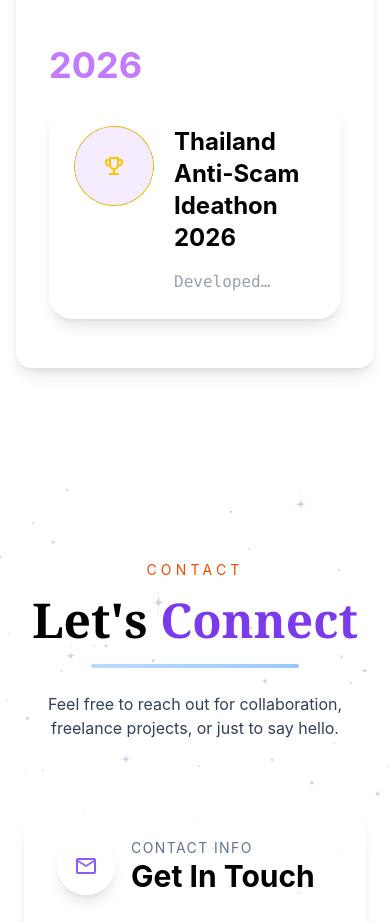
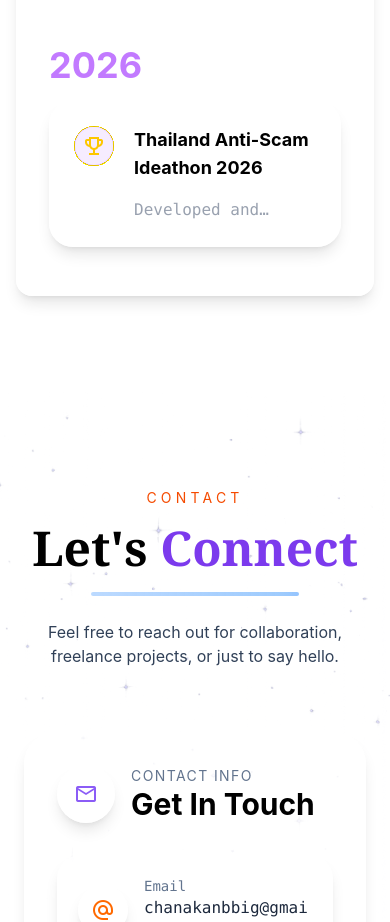
Before and after one commit to Chanakanit/Portfolio, a Vue app: page / in a window 390 px wide. Shown: the part 7640-8562 px from the top of the page. Built offline with nearby package versions, Linux system fonts and the light colour scheme.

Commit message:
Release version 1.2 Fix layout Hero.ue

```diff
--- a/src/components/Activities.vue
+++ b/src/components/Activities.vue
@@ -119,17 +119,17 @@ const filtered = computed(() => {
             <div class="flex items-start gap-5">
               <!-- icon -->
               <div
-                class="min-w-20 h-20 rounded-full bg-purple-500/10 border border-purple-500/30 flex items-center justify-center"
+                class="min-w-10 md:min-w-20 h-10 md:h-20 rounded-full bg-purple-500/10 border border-purple-500/30 flex items-center justify-center"
               >
                 <span
-                  class="material-symbols-outlined text-yellow-400 text-5xl"
+                  class="material-symbols-outlined text-yellow-400 text-3xl"
                 >
                   {{ act.icon }}
                 </span>
               </div>
 
               <div>
-                <h3 class="text-2xl font-bold">
+                <h3 class="text-lg md:text-2xl font-bold">
                   {{ act.title }}
                 </h3>
 
--- a/src/components/Hero.vue
+++ b/src/components/Hero.vue
@@ -79,7 +79,7 @@ const socialLinks = [
             </div>
 
             <!-- Social -->
-            <div class="absolute bottom-20 z-10">
+            <div class="absolute bottom-30 md:bottom-20 z-10">
                 <p
                     class="text-gray-500 font-bold mb-4 text-xs tracking-widest select-none uppercase"
                     aria-hidden="true"
```
